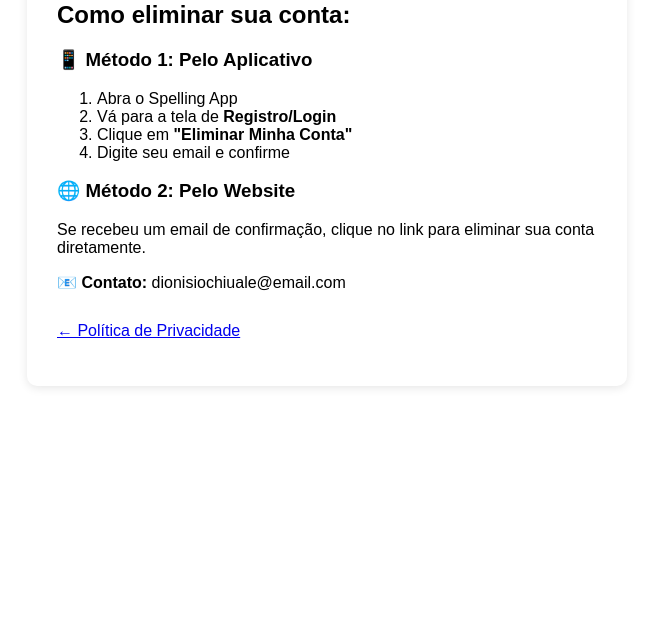
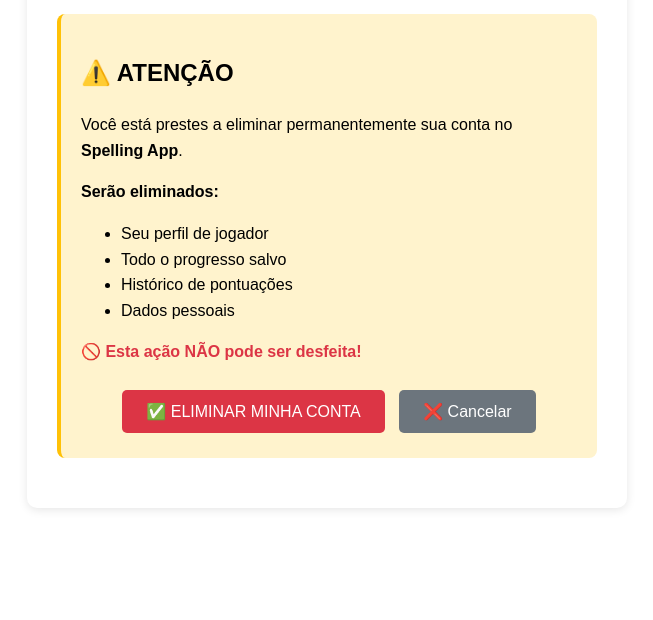
Before and after one commit to Chiuale1969/privacy-policy-generator, a plain HTML site: page eliminar-conta.html in a window 1280 px wide. Shown: the part 180-800 px from the top of the page, without its empty margins (313-966 px from the left). Drawn offline with Linux system fonts and the light colour scheme.

Commit message:
Update eliminar-conta.html

```diff
--- a/eliminar-conta.html
+++ b/eliminar-conta.html
@@ -4,34 +4,111 @@
 <head>
     <meta charset="UTF-8">
     <meta name="viewport" content="width=device-width, initial-scale=1.0">
-    <title>Eliminar Conta - Spelling App</title>
+    <title>Confirmar Eliminação - Spelling App</title>
     <style>
-        body { font-family: Arial; max-width: 600px; margin: 50px auto; padding: 20px; }
-        .container { background: white; padding: 30px; border-radius: 10px; box-shadow: 0 2px 10px rgba(0,0,0,0.1); }
+        body {
+            font-family: Arial, sans-serif;
+            max-width: 600px;
+            margin: 50px auto;
+            padding: 20px;
+            line-height: 1.6;
+        }
+        .container {
+            background: white;
+            padding: 30px;
+            border-radius: 10px;
+            box-shadow: 0 2px 10px rgba(0,0,0,0.1);
+        }
+        .warning {
+            background: #fff3cd;
+            padding: 20px;
+            border-radius: 8px;
+            margin: 20px 0;
+            border-left: 4px solid #ffc107;
+        }
+        .success {
+            background: #d1edff;
+            padding: 20px;
+            border-radius: 8px;
+            margin: 20px 0;
+            border-left: 4px solid #007bff;
+            display: none;
+        }
+        .btn {
+            padding: 12px 24px;
+            border: none;
+            border-radius: 5px;
+            font-size: 16px;
+            cursor: pointer;
+            margin: 5px;
+        }
+        .btn-confirm { background: #dc3545; color: white; }
+        .btn-cancel { background: #6c757d; color: white; }
+        .btn-contact { background: #007bff; color: white; }
     </style>
 </head>
 <body>
     <div class="container">
-        <h1>🗑️ Eliminar Conta - Spelling App</h1>
+        <h1>🗑️ Confirmar Eliminação de Conta</h1>
 
-        <h2>Como eliminar sua conta:</h2>
+        <div class="warning" id="warningSection">
+            <h2>⚠️ ATENÇÃO</h2>
+            <p>Você está prestes a eliminar permanentemente sua conta no <strong>Spelling App</strong>.</p>
 
-        <h3>📱 Método 1: Pelo Aplicativo</h3>
-        <ol>
-            <li>Abra o Spelling App</li>
-            <li>Vá para a tela de <strong>Registro/Login</strong></li>
-            <li>Clique em <strong>"Eliminar Minha Conta"</strong></li>
-            <li>Digite seu email e confirme</li>
-        </ol>
+            <p><strong>Serão eliminados:</strong></p>
+            <ul>
+                <li>Seu perfil de jogador</li>
+                <li>Todo o progresso salvo</li>
+                <li>Histórico de pontuações</li>
+                <li>Dados pessoais</li>
+            </ul>
 
-        <h3>🌐 Método 2: Pelo Website</h3>
-        <p>Se recebeu um email de confirmação, clique no link para eliminar sua conta diretamente.</p>
+            <p style="color: #dc3545; font-weight: bold;">
+                🚫 Esta ação NÃO pode ser desfeita!
+            </p>
 
-        <p><strong>📧 Contato:</strong> dionisiochiuale@email.com</p>
+            <div style="text-align: center; margin-top: 20px;">
+                <button class="btn btn-confirm" onclick="showFinalConfirmation()">
+                    ✅ ELIMINAR MINHA CONTA
+                </button>
+                <button class="btn btn-cancel" onclick="window.close()">
+                    ❌ Cancelar
+                </button>
+            </div>
+        </div>
 
-        <p style="margin-top: 30px;">
-            <a href="politica-privacidade.html">← Política de Privacidade</a>
-        </p>
+        <div class="success" id="successSection">
+            <h2>✅ Solicitação Recebida</h2>
+            <p>Sua solicitação de eliminação de conta foi registrada com sucesso!</p>
+            <p>Nossa equipe irá processar sua solicitação em até 24 horas.</p>
+            <p>Você receberá uma confirmação por email quando a conta for eliminada.</p>
+
+            <div style="text-align: center; margin-top: 20px;">
+                <button class="btn btn-contact" onclick="contactSupport()">
+                    📞 Contactar Suporte
+                </button>
+                <button class="btn btn-cancel" onclick="window.close()">
+                    Fechar
+                </button>
+            </div>
+        </div>
     </div>
+
+    <script>
+        function showFinalConfirmation() {
+            if (confirm('TEM CERTEZA ABSOLUTA?\n\nEsta ação é PERMANENTE e não pode ser desfeita!')) {
+                // Simular processamento
+                document.getElementById('warningSection').style.display = 'none';
+                document.getElementById('successSection').style.display = 'block';
+
+                // Em produção: Aqui você chamaria uma API real
+                console.log('Solicitação de eliminação registrada');
+            }
+        }
+
+        function contactSupport() {
+            window.location.href = 'mailto:dionisiochiuale@email.com?subject=Eliminação de Conta - Spelling App';
+        }
+    </script>
 </body>
 </html>
```
